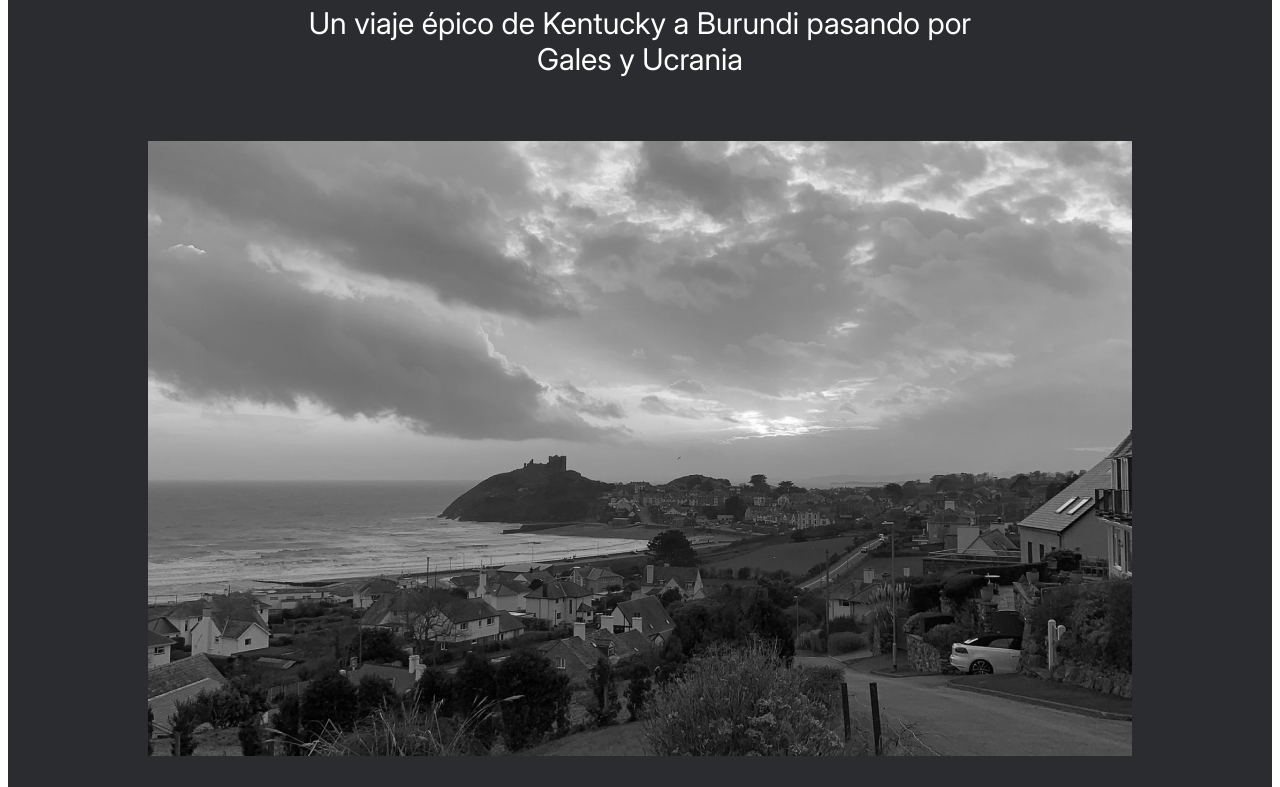
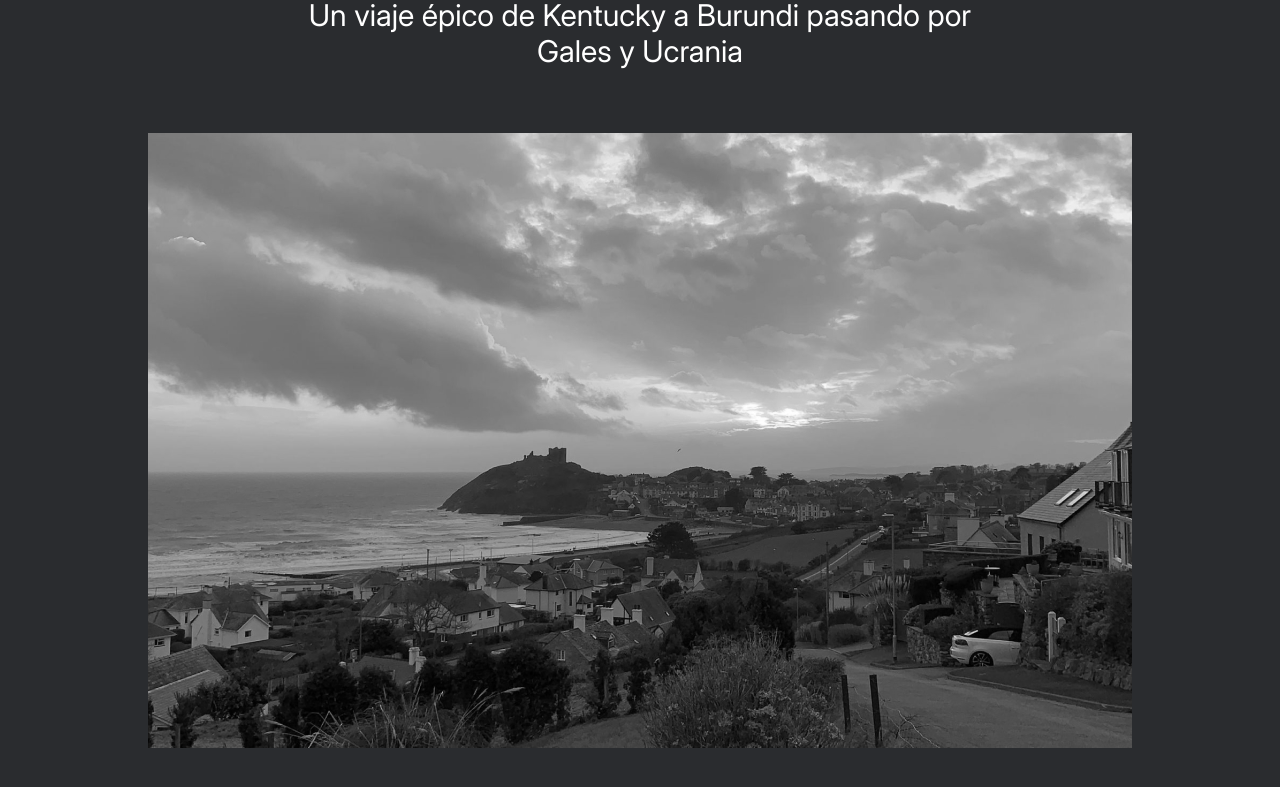
Before and after one commit to rodnovel/web_project_homeland, a plain HTML site: page index.html in a window 1280 px wide. Shown: the part 429-1216 px from the top of the page. Drawn offline with nearby package versions, Linux system fonts and the light colour scheme; a web font is replaced by a local one.

Commit message:
Cuarto Intento

```diff
--- a/pages/index.css
+++ b/pages/index.css
@@ -3,6 +3,7 @@
 @import url(../blocks/lead.css);
 @import url(../blocks/intro.css);
 @import url(../blocks/footer.css);
+@import url(../vendor/normalize.css);
 @font-face {
   font-family: "Inter";
   src: url(../fonts/Inter-4.0/InterVariable.ttf);
```
